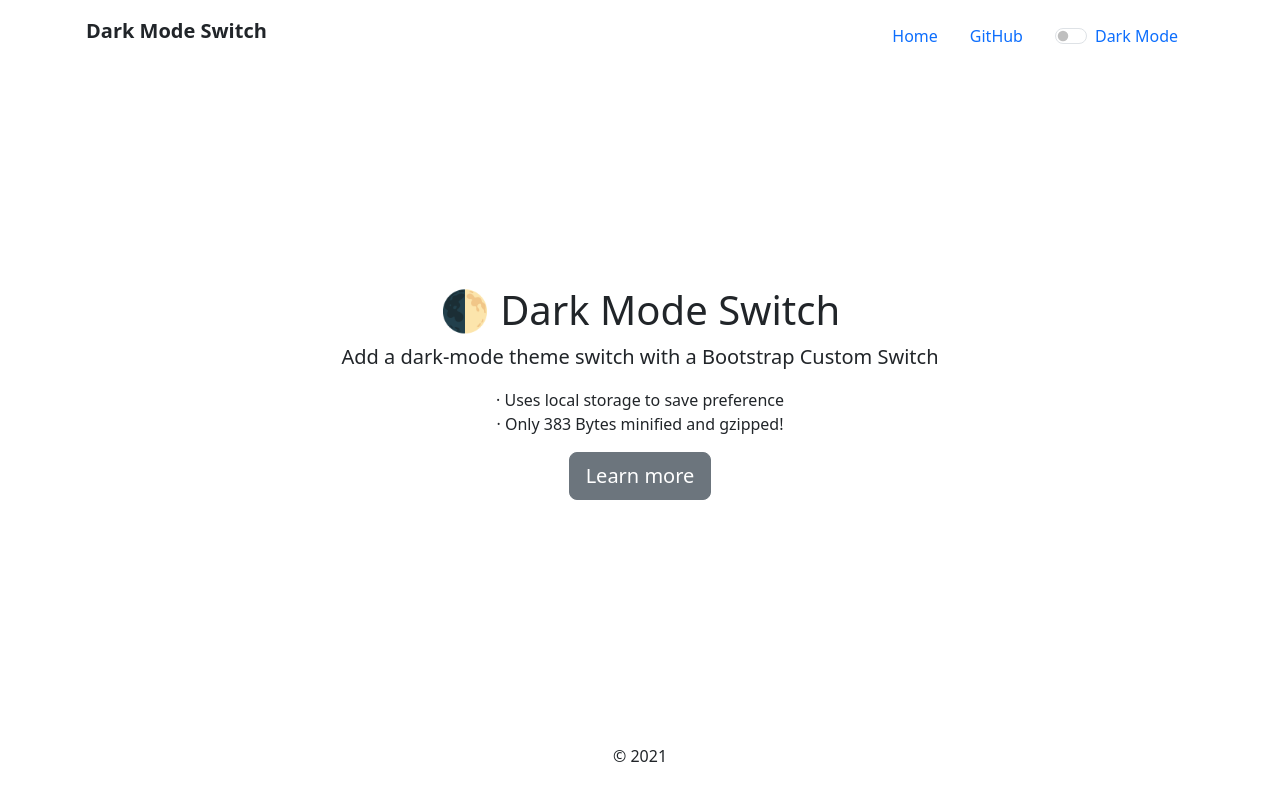
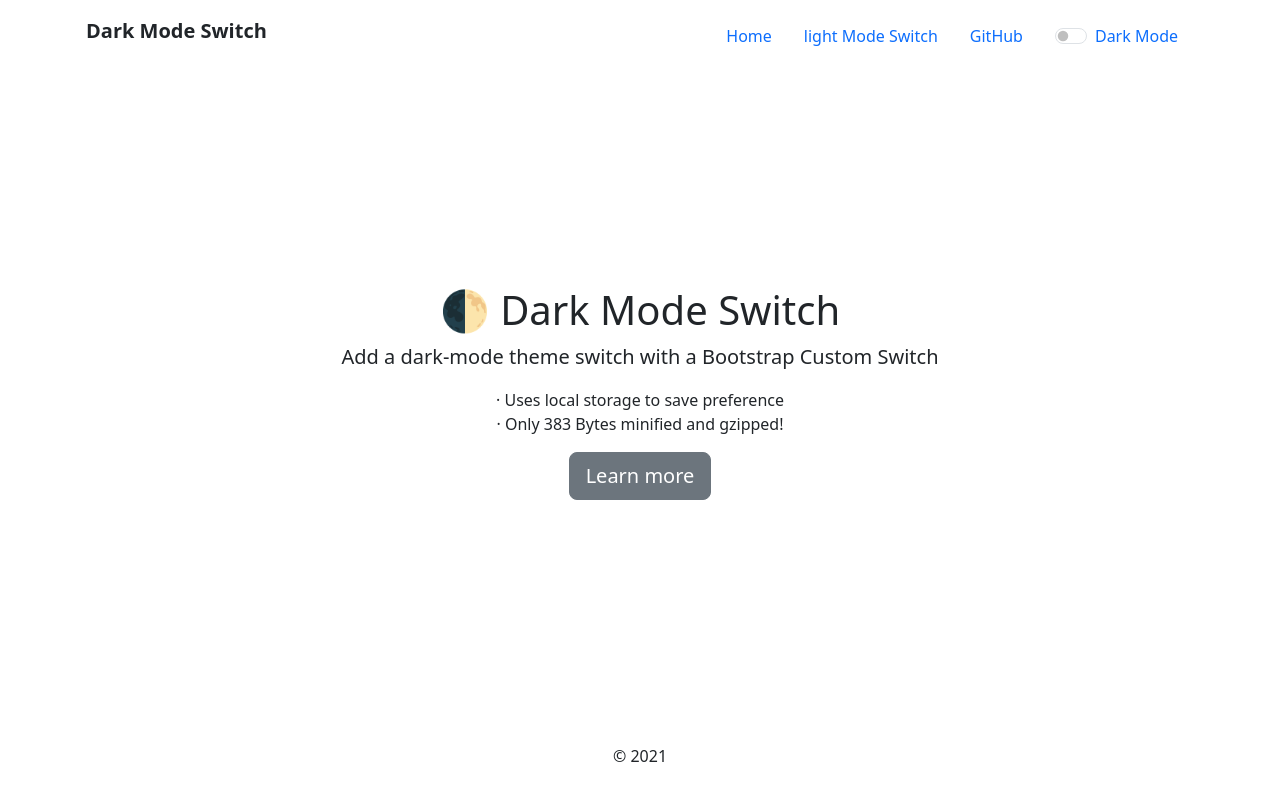
Before and after one commit to coliff/dark-mode-switch, a website: page index.html in a window 1280 px wide. Drawn offline with nearby package versions, Linux system fonts and the light colour scheme.

```diff
--- a/index.html
+++ b/index.html
@@ -31,13 +31,14 @@
 
 </head>
 
-<body class="bg-white text-center d-flex h-100">
+<body class="bg-white text-center d-flex h-100" >
 
   <div class="container d-flex p-3 mx-auto w-100 flex-column">
     <header class="mb-auto">
       <div class="float-md-start fw-bold fs-5">Dark Mode Switch</div>
       <nav class="nav justify-content-center float-md-end">
         <a class="nav-link active" href="https://coliff.github.io/dark-mode-switch/">Home</a>
+        <a class="nav-link active" href="darkmodedefault.html">light Mode Switch</a>
         <a class="nav-link" href="https://github.com/coliff/dark-mode-switch" target="_blank">GitHub</a>
         <div class="nav-link">
 
```
